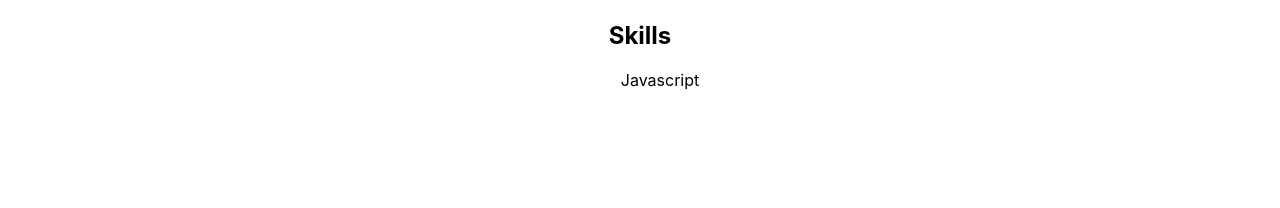
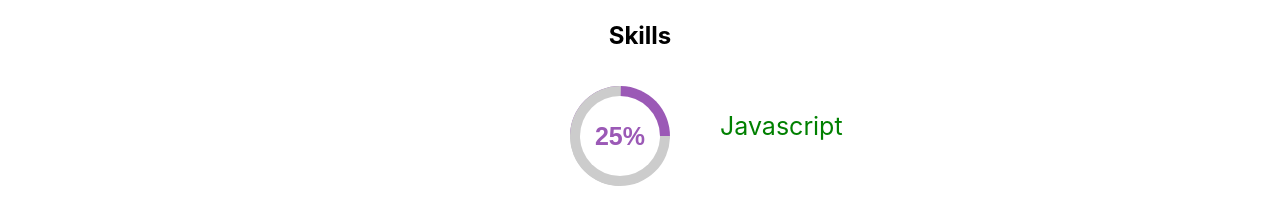
Before and after one commit to kagepedia/_blog, a Next.js app: page /about in a window 1280 px wide. Shown: the part 624-832 px from the top of the page. Before the commit the page ends 800 px from the top, so only its background shows below. Built offline with nearby package versions, Linux system fonts and the light colour scheme.

Commit message:
pie charts css

```diff
--- a/components/about/profile.js
+++ b/components/about/profile.js
@@ -11,10 +11,12 @@ const Profile = () => (
         </div>
         <div className="profile--skills">
             <h2>Skills</h2>
-            <ul>
+            <ul className="wrapper list">
                 <li>
-                    <span></span>
-                    <p>Javascript</p>
+                    <div className="pie start-0 end-25"></div>
+                    <div className="pie big start-25 end-75"></div>
+                    <div className="pie over"><span>25%</span></div>
+                    <div className="pie language">Javascript</div>
                 </li>
             </ul>
         </div>
--- a/styles/about/about.scss
+++ b/styles/about/about.scss
@@ -12,3 +12,103 @@ section {
         }
     }
 }
+
+/* pie charts */
+$size: 100px;
+$thickness: 10px;
+$main-color: #9b59b6;
+$background-color: #ccc;
+$font-size: 25px;
+
+.wrapper {
+  height: $size;
+  width: $size;
+  display: inline-block;
+  position: relative;
+}
+.pie {
+  position: absolute;
+  width: $size/2;
+  height: $size;
+  left: $size/2;
+  transform-origin: left center;
+  &:nth-of-type(1):before, &:nth-of-type(1):after {
+    background-color: $main-color;
+  }
+  &:nth-of-type(2):before, &:nth-of-type(2):after {
+    background-color: $background-color;
+  }
+  &:before {
+    content: "";
+    position: absolute;
+    width: $size/2;
+    height: $size;
+    left: -$size/2;
+    border-radius: $size/2 0 0 $size/2;
+    transform-origin: right center;
+    z-index: 0;
+  }
+  &.big {
+    width: $size;
+    height: $size;
+    left: 0;
+    transform-origin: center center;
+    &:before {
+      left: 0;
+      z-index: 1;
+    }
+    &:after {
+      content: "";
+      position: absolute;
+      width: $size/2;
+      height: $size;
+      left: $size/2;
+      border-radius: 0 $size/2 $size/2 0;
+    }
+  }
+  &.over {
+    width: $size - $thickness*2;
+    height: $size - $thickness*2;
+    left: $thickness;
+    top: $thickness;
+    background-color: #fff;
+    border-radius: ($size - $thickness*2)/2;
+    z-index: 2;
+    display: table;
+    span {
+      display: table-cell;
+      color: $main-color;
+      font-family: Arial;
+      font-size: $font-size;
+      font-weight: 700;
+      text-align: center;
+      vertical-align: middle;
+    }
+  }
+  &.language {
+      font-size: $font-size;
+      margin: 25px 0 0 100px;
+      color: green;
+  }
+}
+
+@mixin start($i: 1) {
+    @if $i <= 100 {
+        .start-#{$i} {
+            transform: rotate(3.6deg*$i);
+        }
+        @include start(($i + 1));
+    }
+}
+
+@mixin end($i: 1) {
+    @if $i <= 100 {
+        .end-#{$i}:before {
+            transform: rotate(3.6deg*$i + 1);
+        }
+        @include end(($i + 1));
+    }
+}
+
+@include start();
+@include end();
```
